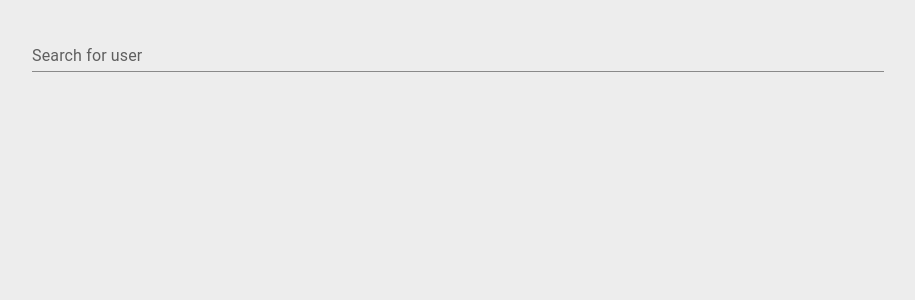
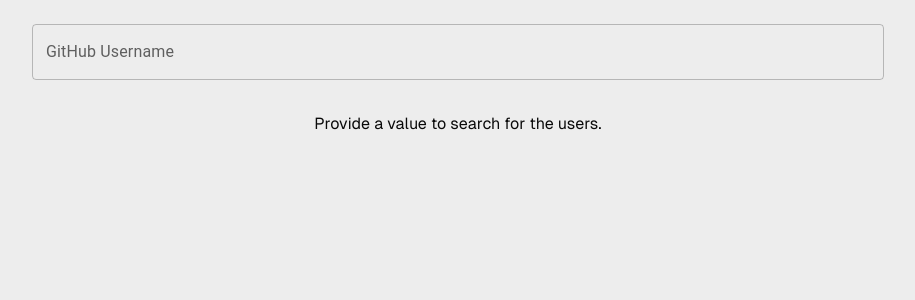
Before and after one commit to kacpergumieniuk/task, a Next.js app: page / in a window 1280 px wide. Shown: the top 300 px of the page, without its empty margins (182-1097 px from the left). Built offline with nearby package versions, Linux system fonts and the light colour scheme.

Commit message:
Finished app

```diff
--- /dev/null
+++ b/src/components/LoadingSkeleton.tsx
@@ -0,0 +1,15 @@
+import { Box } from '@mui/material';
+import React from 'react';
+
+export const LoadingSkeleton = () => {
+  return (
+    <Box className='flex flex-col gap-2.5'>
+      <Box className='h-[58px] bg-gray-300 animate-pulse rounded'></Box>
+      <Box className='h-[58px] bg-gray-300 animate-pulse rounded'></Box>
+      <Box className='h-[58px] bg-gray-300 animate-pulse rounded'></Box>
+      <Box className='h-[58px] bg-gray-300 animate-pulse rounded'></Box>
+      <Box className='h-[58px] bg-gray-300 animate-pulse rounded'></Box>
+      <Box className='h-[58px] bg-gray-300 animate-pulse rounded'></Box>
+    </Box>
+  );
+};
--- /dev/null
+++ b/src/components/SearchItem.tsx
@@ -0,0 +1,21 @@
+import { User } from '@/requests/requests';
+import { Box } from '@mui/material';
+import React from 'react';
+
+interface SearchItemProps {
+  user: User;
+}
+
+export const SearchItem = ({ user }: SearchItemProps) => {
+  return (
+    <Box className='w-full rounded bg-gray-300 py-4 h-[58px] items-center flex justify-between px-3 text-sm font-semibold'>
+      <p>{user.login}</p>
+      <img
+        src={user.avatar_url}
+        width={24}
+        height={24}
+        className='rounded-full'
+      />
+    </Box>
+  );
+};
--- a/src/pages/_app.tsx
+++ b/src/pages/_app.tsx
@@ -1,6 +1,12 @@
-import "@/styles/globals.css";
-import type { AppProps } from "next/app";
+import '@/styles/globals.css';
+import type { AppProps } from 'next/app';
+import { QueryClient, QueryClientProvider } from 'react-query';
 
 export default function App({ Component, pageProps }: AppProps) {
-  return <Component {...pageProps} />;
+  const queryClient = new QueryClient();
+  return (
+    <QueryClientProvider client={queryClient}>
+      <Component {...pageProps} />
+    </QueryClientProvider>
+  );
 }
--- a/src/pages/api/hello.ts
+++ /dev/null
@@ -1,13 +0,0 @@
-// Next.js API route support: https://nextjs.org/docs/api-routes/introduction
-import type { NextApiRequest, NextApiResponse } from "next";
-
-type Data = {
-  name: string;
-};
-
-export default function handler(
-  req: NextApiRequest,
-  res: NextApiResponse<Data>,
-) {
-  res.status(200).json({ name: "John Doe" });
-}
--- a/src/pages/index.tsx
+++ b/src/pages/index.tsx
@@ -1,6 +1,13 @@
-import Image from 'next/image';
+import { useState, useEffect } from 'react';
 import localFont from 'next/font/local';
-import { Container, TextField } from '@mui/material';
+import { Box, Container, TextField } from '@mui/material';
+import { SearchItem } from '@/components/SearchItem';
+import { useQuery } from 'react-query';
+import { useDebounce } from 'use-debounce';
+import { useForm } from 'react-hook-form';
+import { LoadingSkeleton } from '@/components/LoadingSkeleton';
+import { User, UsersRes, fetchGitHubUsers } from '@/requests/requests';
+import InfiniteScroll from 'react-infinite-scroll-component';
 
 const geistSans = localFont({
   src: './fonts/GeistVF.woff',
@@ -13,20 +20,92 @@
   weight: '100 900',
 });
 
+interface FormInputs {
+  username: string;
+}
+
 export default function Home() {
+  const [username, setUsername] = useState<string>('');
+  const [debouncedUsername] = useDebounce<string>(username, 2000);
+  const [isDebouncing, setIsDebouncing] = useState<boolean>(false);
+  const [page, setPage] = useState<number>(1);
+  const [users, setUsers] = useState<User[]>([]);
+  const { register } = useForm<FormInputs>();
+
+  const preventAction = username.length < 1;
+
+  const { data, error, isLoading } = useQuery<UsersRes, Error>(
+    ['githubUsers', debouncedUsername, page],
+    () => fetchGitHubUsers(debouncedUsername, page),
+    {
+      enabled: !!debouncedUsername && !preventAction && page > 0,
+      onSuccess: (newData) => {
+        setUsers((prevUsers) => [...prevUsers, ...newData.items]);
+      },
+    }
+  );
+
+  const handleInputChange = (e: React.ChangeEvent<HTMLInputElement>) => {
+    setUsername(e.target.value);
+    setIsDebouncing(true);
+  };
+
+  useEffect(() => {
+    if (username) {
+      const timer = setTimeout(() => {
+        setIsDebouncing(false);
+      }, 2000);
+      return () => clearTimeout(timer);
+    } else {
+      setUsers([]);
+      setPage(1);
+    }
+  }, [username]);
+
+  const loading = isLoading || isDebouncing;
+  const areUsersDisplayed = !isDebouncing && !error;
+
   return (
-    <div
-      className={`${geistSans.variable} ${geistMono.variable} h-screen   font-[family-name:var(--font-geist-sans)] py-6`}
+    <Box
+      className={`${geistSans.variable} ${geistMono.variable} h-screen font-[family-name:var(--font-geist-sans)] py-6`}
     >
       <Container maxWidth='md'>
-        <TextField
-          id='filled-basic'
-          label='Search for user'
-          variant='standard'
-          className='w-full'
-          color='primary'
-        />
+        <form>
+          <Box className='mb-8'>
+            <TextField
+              id='github-username'
+              label='GitHub Username'
+              variant='outlined'
+              className='w-full'
+              color='primary'
+              {...register('username')}
+              onChange={handleInputChange}
+            />
+          </Box>
+        </form>
+
+        {loading && !preventAction && <LoadingSkeleton />}
+        {preventAction && (
+          <p className='text-center'>
+            Provide a value to search for the users.
+          </p>
+        )}
+        {error && <p className='text-center'>{error.message}</p>}
+        {areUsersDisplayed && (
+          <InfiniteScroll
+            dataLength={users.length}
+            next={() => setPage((prevPage) => prevPage + 1)}
+            hasMore={users.length < (data?.total_count || 0)}
+            loader={<LoadingSkeleton />}
+          >
+            <Box className='flex flex-col gap-2.5'>
+              {users.map((user: User) => (
+                <SearchItem key={user.login} user={user} />
+              ))}
+            </Box>
+          </InfiniteScroll>
+        )}
       </Container>
-    </div>
+    </Box>
   );
 }
--- /dev/null
+++ b/src/requests/requests.ts
@@ -0,0 +1,23 @@
+export interface User {
+  login: string;
+  avatar_url: string;
+  id: number;
+}
+
+export interface UsersRes {
+  items: User[];
+  total_count: number;
+}
+
+export const fetchGitHubUsers = async (
+  username: string,
+  page: number
+): Promise<UsersRes> => {
+  const res = await fetch(
+    `https://api.github.com/search/users?q=${username}&page=${page}&per_page=10`
+  );
+  if (!res.ok) {
+    throw new Error('Network response was not ok');
+  }
+  return res.json();
+};
--- a/tsconfig.json
+++ b/tsconfig.json
@@ -16,6 +16,6 @@
       "@/*": ["./src/*"]
     }
   },
-  "include": ["next-env.d.ts", "**/*.ts", "**/*.tsx"],
+  "include": ["next-env.d.ts", "**/*.ts", "**/*.tsx", "jest.config.js"],
   "exclude": ["node_modules"]
 }
```
Also changed, not shown: package.json (+9 -0 lines), 1 other file (tests, documents, lock files or other folders).
